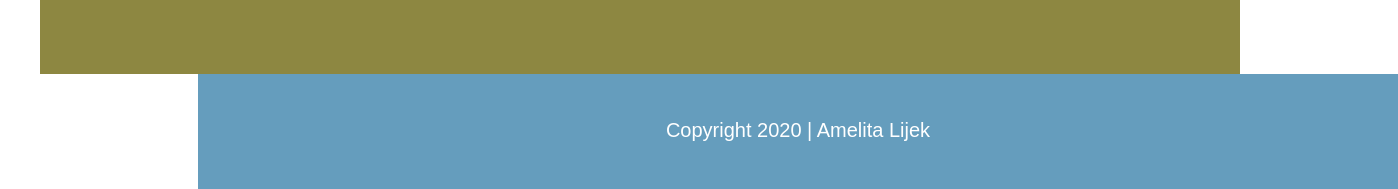
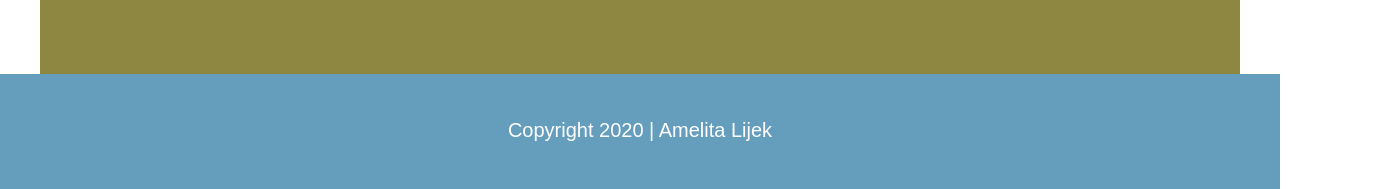
Before and after one commit to amelita-l/milestone-project-1, a plain HTML site: page index.html in a window 1280 px wide. Shown: the part 2936-3125 px from the top of the page, 1398 px wide, since content can reach past the window. Drawn offline with Linux system fonts and the light colour scheme; a web font is replaced by a local one.

Commit message:
Updated CSS to fix alignment problem in copyright

```diff
--- a/css/main.css
+++ b/css/main.css
@@ -233,8 +233,6 @@ p#contact-paragraph {
     background-color:#659dbd;
     padding-top: 25px;
     padding-bottom: 30px;
-    width: 1200px;
-    margin-left: 198px;
 
 }
 
```
